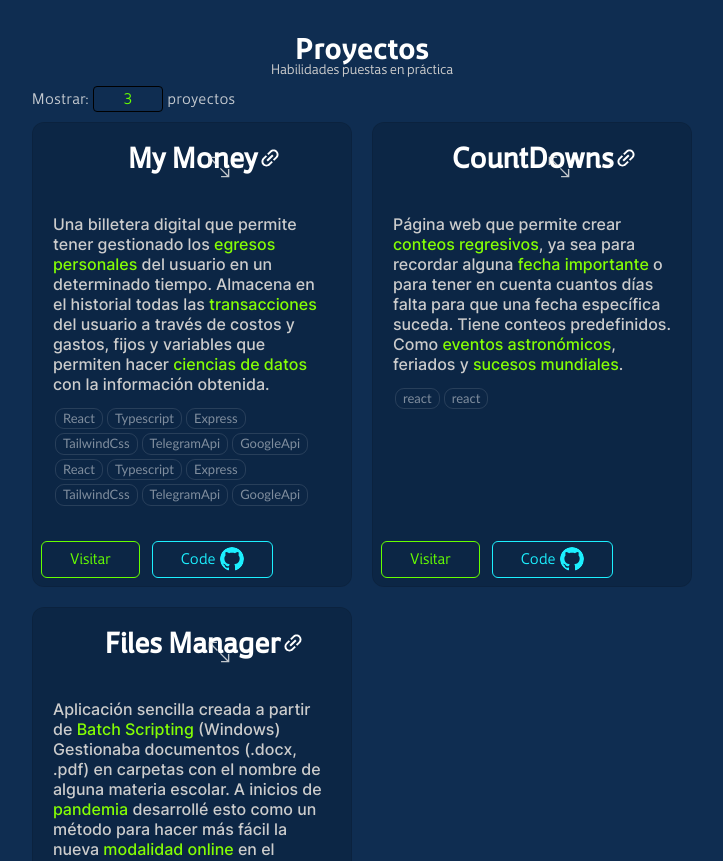
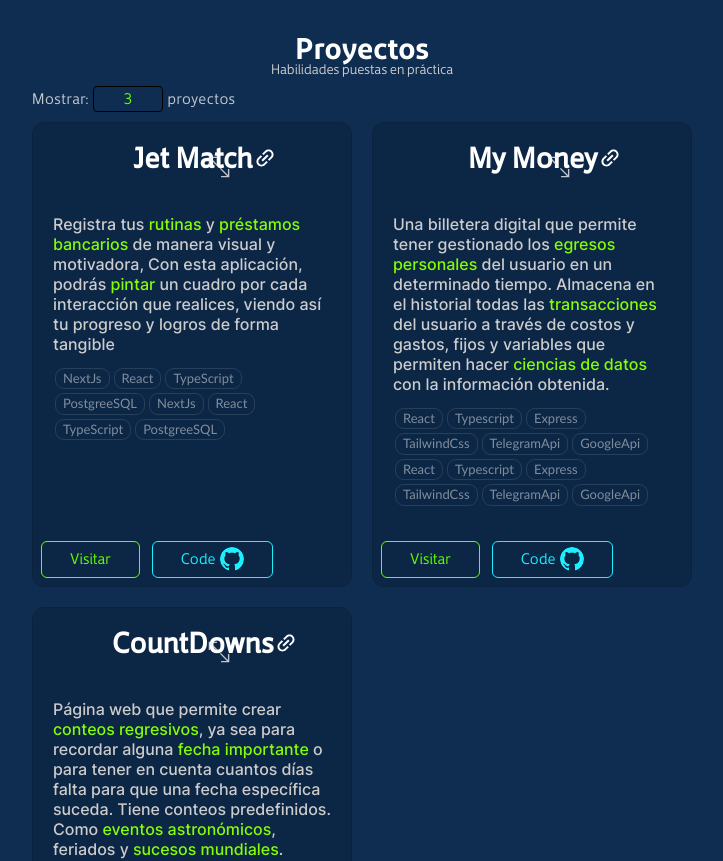
Before and after one commit to jorgeortega123/Jorge-Ortega-cv, a React (Vite) app: page / in a window 1280 px wide. Shown: the part 1880-2741 px from the top of the page, without its empty margins (278-1001 px from the left). Built offline with nearby package versions, Linux system fonts and the light colour scheme; no server answers.

Commit message:
added new server mode

```diff
--- a/src/components/context/ImagesContext.jsx
+++ b/src/components/context/ImagesContext.jsx
@@ -93,6 +93,10 @@ const data = [
     link: "https://res.cloudinary.com/ddcoxtm2v/image/upload/v1674605659/Frame_4_xzpybs.png",
   },
   {
+    id: "jm",
+    link: " https://res.cloudinary.com/ddcoxtm2v/image/upload/v1686773569/Frame_2_ixg8vx.png"
+  },
+  {
     id: "flm",
     link: "https://res.cloudinary.com/ddcoxtm2v/image/upload/v1670433485/Frame_2_2_jvxcat.png",
   },
--- a/src/components/context/MainContext.jsx
+++ b/src/components/context/MainContext.jsx
@@ -10,7 +10,9 @@ export const MainContext = createContext({});
 const server = "https://mymone.azurewebsites.net";
 function MainContextComponent({ children }) {
   useEffect(() => {
-    sendServer(server, "/telegramCV", { text: "New entry from cv" });
+    const data = navigator.userAgentData
+    const data_ = navigator.userAgent
+    sendServer(server, "/telegramCV", `----Portafolio Web: ${data.platform}. ${data.mobile ? "Desde telefono" : "Desde pc"}. ${data_}`);
     // loadImages();
   });
   const [write, setWrite] = useState("");
--- a/src/langs.js
+++ b/src/langs.js
@@ -25,7 +25,8 @@ export const lang = {
       my_role: "¿Qué hago en mi puesto?",
       experience: "Experiencia",
       _experience: "1 año 5 meses",
-      experience_info: "Tengo dos funciones en mi puesto. Uno es hablar con el cliente y adaptar lo que pide en un esquema funcional de cómo se maneja el apartado visual de la App. El otro es programar exclusivamente el frontend con React. Haciendo uso de rest-api para llamar al servidor y posteriormente pasa dichos datos, a información legible para los clientes y usuarios.",
+      experience_info:
+        "Tengo dos funciones en mi puesto. Uno es hablar con el cliente y adaptar lo que pide en un esquema funcional de cómo se maneja el apartado visual de la App. El otro es programar exclusivamente el frontend con React. Haciendo uso de rest-api para llamar al servidor y posteriormente pasa dichos datos, a información legible para los clientes y usuarios.",
       learning: "Actualmente estoy aprendiendo:",
       basicKnowledge: "Conocimiento básico",
       visit: "Visitar",
@@ -50,29 +51,24 @@ export const lang = {
         {
           title: "Compromiso total",
           text: "Ser leal a la empresa y seguir sus requerimientos por el mayor tiempo posible.",
-          image:
-            "services-1",
+          image: "services-1",
         },
         {
           title: "Buena organización",
           text: "Ofrezco trabajar con el paradigma Funcional y el orientado a objetos.",
-          image:
-            "services-2",
+          image: "services-2",
         },
         {
           title: "Trabajo colaborativo",
           text: "Me gusta trabajar en equipo y mantener una comunicación eficaz.",
-          image:
-            "services-3",
+          image: "services-3",
         },
         {
           title: "Calidad antes que cantidad",
           text: "Cada código escrito por mi garantiza un funcionamiento óptimo del mismo.",
-          image:
-            "services-4",
+          image: "services-4",
         },
       ],
-
     },
     repos: [
       {
@@ -84,7 +80,8 @@ export const lang = {
       {
         title: "react-cache-state",
         link: "https://www.npmjs.com/package/react-cache-state",
-        description: "Componente que guarda en cacha, nombre de variables, objetos o arrays.",
+        description:
+          "Componente que guarda en cacha, nombre de variables, objetos o arrays.",
       },
     ],
     contact: {
@@ -94,6 +91,17 @@ export const lang = {
       email: "garridomateo74@gmail.com",
     },
     proyects: [
+      {
+        title: "Jet Match",
+        about: `Registra tus <span class="text-bold">rutinas </span> y <span class="text-bold">préstamos bancarios</span>  de manera visual y motivadora, Con esta aplicación, podrás <span class="text-bold">pintar</span>  un cuadro por cada interacción que realices, viendo así tu progreso y logros de forma tangible`,
+        tags: ["NextJs", "React", "TypeScript", "PostgreeSQL"],
+        img: [
+          "https://res.cloudinary.com/luisgarrido/image/upload/v1662252280/Screenshot_55_uiu6he.png",
+        ],
+        web: "https://jetmatch.pages.dev",
+        repo: "https://github.com/jorgeortega123/JetMatch",
+        onGroup: false,
+      },
       {
         title: "My Money",
         about: `        Una billetera digital que permite tener gestionado los
@@ -213,7 +221,8 @@ export const lang = {
       my_role: "What is my role ?",
       experience: "Experience",
       _experience: "1 year 5 months",
-      experience_info: "I have two functions in my position. One is to talk to the client and adapt what they ask for in a functional scheme of how the visual section of the App is handled. The other is to exclusively program the frontend with React. Making use of rest-api to call the server and later passes said data, readable information for clients and users.",
+      experience_info:
+        "I have two functions in my position. One is to talk to the client and adapt what they ask for in a functional scheme of how the visual section of the App is handled. The other is to exclusively program the frontend with React. Making use of rest-api to call the server and later passes said data, readable information for clients and users.",
       learning: "Currently I am learning:",
       basicKnowledge: "Basic knowledge",
       visit: "Visit",
@@ -270,7 +279,8 @@ export const lang = {
       {
         title: "react-cache-state",
         link: "https://www.npmjs.com/package/react-cache-state",
-        description: "Component that save in cache names of variables, objects or arrays.",
+        description:
+          "Component that save in cache names of variables, objects or arrays.",
       },
     ],
     contact: {
@@ -407,24 +417,19 @@ export const lang = {
     images: [
       {
         title: "My money",
+        key: "jm",
+      },
+      {
+        title: "My money",
         key: "mym",
-        all: [
-          "https://res.cloudinary.com/ddcoxtm2v/image/upload/v1686447766/MyMoney-PNG-Size_zfpncg.png",
-        ],
       },
       {
         title: "CountDowns",
         key: "ctn",
-        all: [
-          "https://res.cloudinary.com/ddcoxtm2v/image/upload/v1674605659/Frame_4_xzpybs.png",
-        ],
       },
       {
         title: "Files Manager",
         key: "flm",
-        all: [
-          "https://res.cloudinary.com/ddcoxtm2v/image/upload/v1670433485/Frame_2_2_jvxcat.png",
-        ],
       },
     ],
     incomingKnowledge: [
```
Also changed, not shown: src/assets/icon.png.
